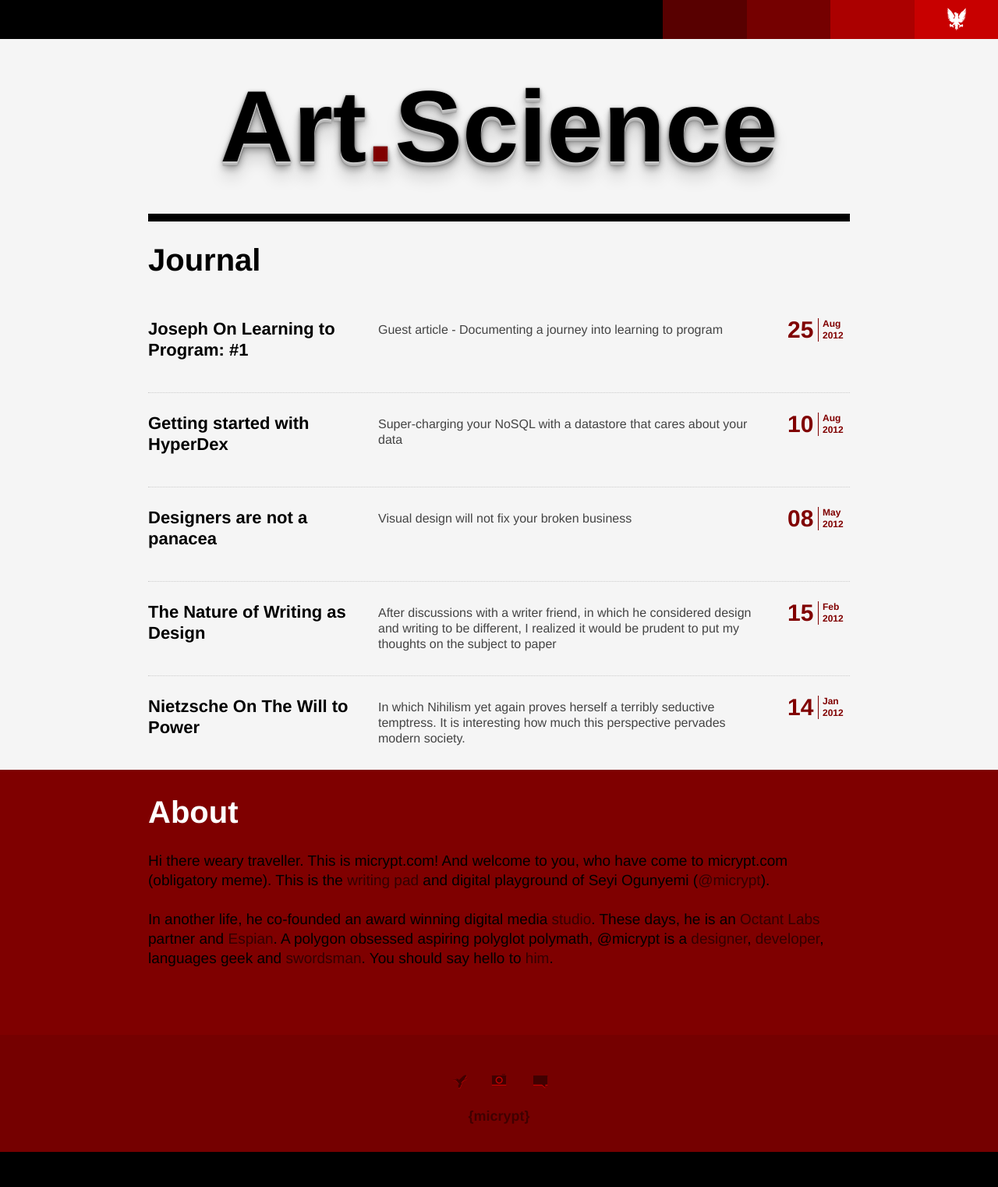
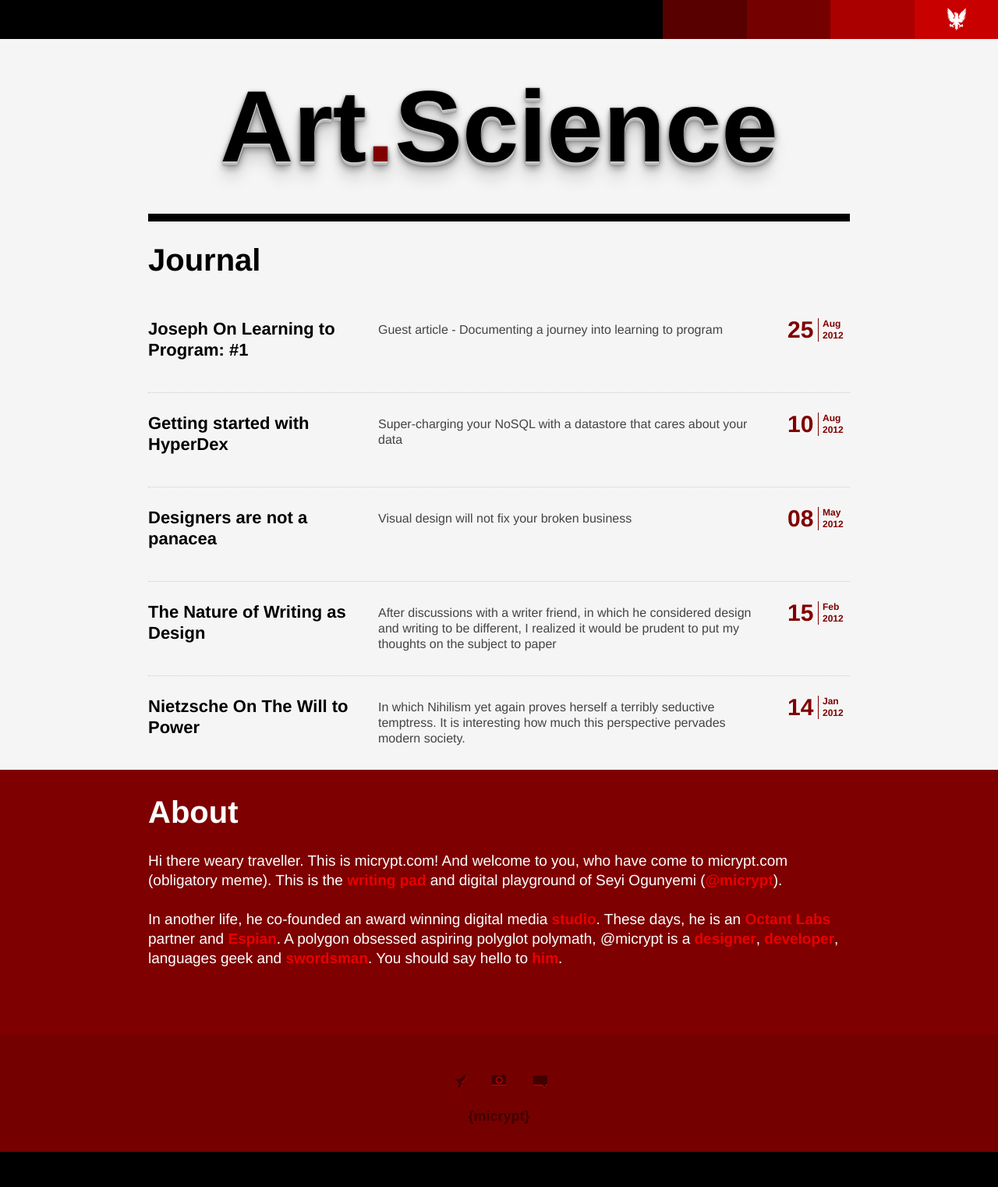
Before and after one commit to micrypt/micrypt.github.com, a Jekyll site: the page built from index.html, in a window 1280 px wide. Shown: the whole page at 78% size. Built offline with Jekyll 4.4.1, drawn with Linux system fonts in a browser that asks for light colours; nearby versions of some CDN libraries.

Commit message:
css: bolder About section.

```diff
--- a/css/micrypt.css
+++ b/css/micrypt.css
@@ -100,7 +100,6 @@ padding-left:5px;
 #footer {
 position: relative;
 height:520px;
-/*text-shadow:0 1px 0 #C10000;*/
 font-size:19px;
 }
 #footer h2.title {
@@ -110,6 +109,7 @@ color: #fff;
 #footer p {
 line-height:25px;
 padding-bottom:25px;
+color: #fff;
 }
 div#footer-main {
 background-color:#7f0000;
@@ -117,9 +117,10 @@ height:340px;
 text-align: left;
 }
 div#footer-main a {
-color:#330000;
+color: #E90000;
 text-decoration: none;
 text-shadow: none;
+font-weight: bold;
 }
 div#footer-main a:hover {
 color:#ca0000;
```
